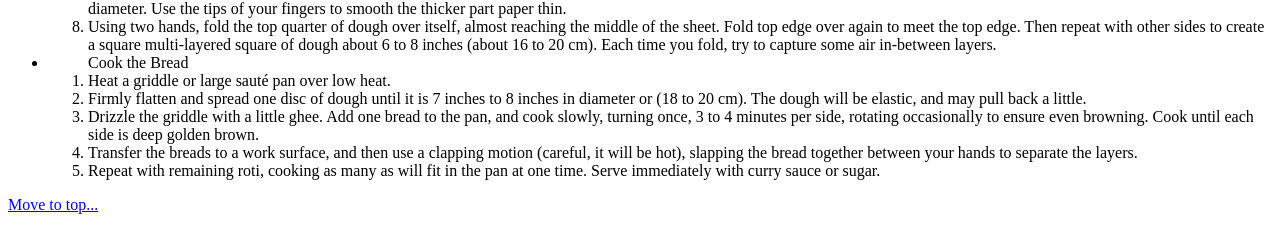
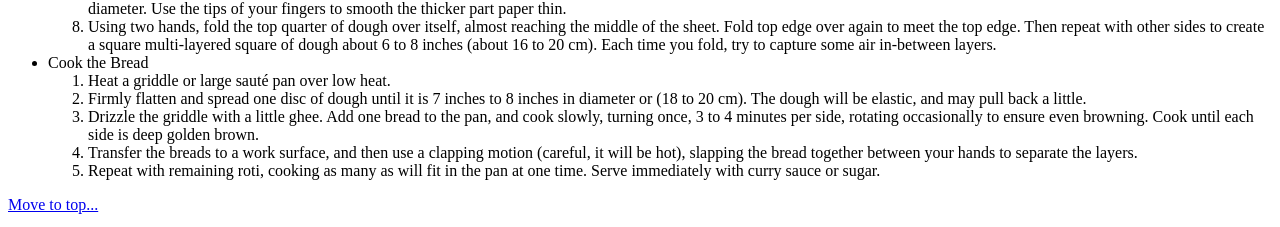
Before and after one commit to ikmalsaid/OdinProject-Recipes, a plain HTML site: page recipes/roti-canai.html in a window 1280 px wide. Shown: the part 1140-1367 px from the top of the page. Drawn offline with Linux system fonts and the light colour scheme.

Commit message:
Fixed roti_canai.html

```diff
--- a/recipes/roti-canai.html
+++ b/recipes/roti-canai.html
@@ -52,8 +52,8 @@
                 <li>Using two hands, fold the top quarter of dough over itself, almost reaching the middle of the sheet. Fold top edge over again to meet the top edge. Then repeat with other sides to create a square multi-layered square of dough about 6 to 8 inches (about 16 to 20 cm). Each time you fold, try to capture some air in-between layers.</li>
             </ol>
         </li>
-        <li>
-            <ol>Cook the Bread
+        <li>Cook the Bread
+            <ol>
                 <li>Heat a griddle or large sauté pan over low heat.</li>
                 <li>Firmly flatten and spread one disc of dough until it is 7 inches to 8 inches in diameter or (18 to 20 cm). The dough will be elastic, and may pull back a little.</li>
                 <li>Drizzle the griddle with a little ghee. Add one bread to the pan, and cook slowly, turning once, 3 to 4 minutes per side, rotating occasionally to ensure even browning. Cook until each side is deep golden brown.</li>
```
